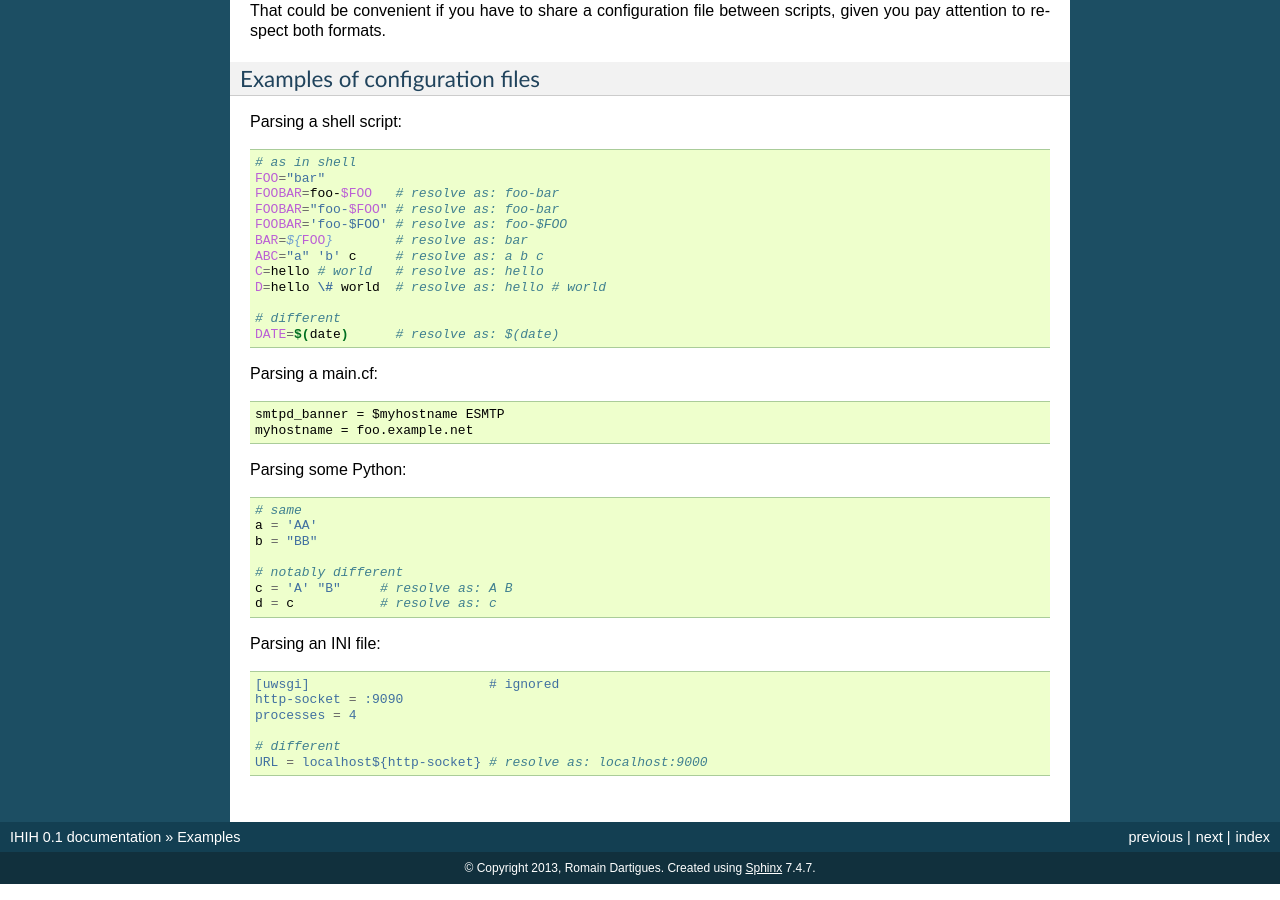
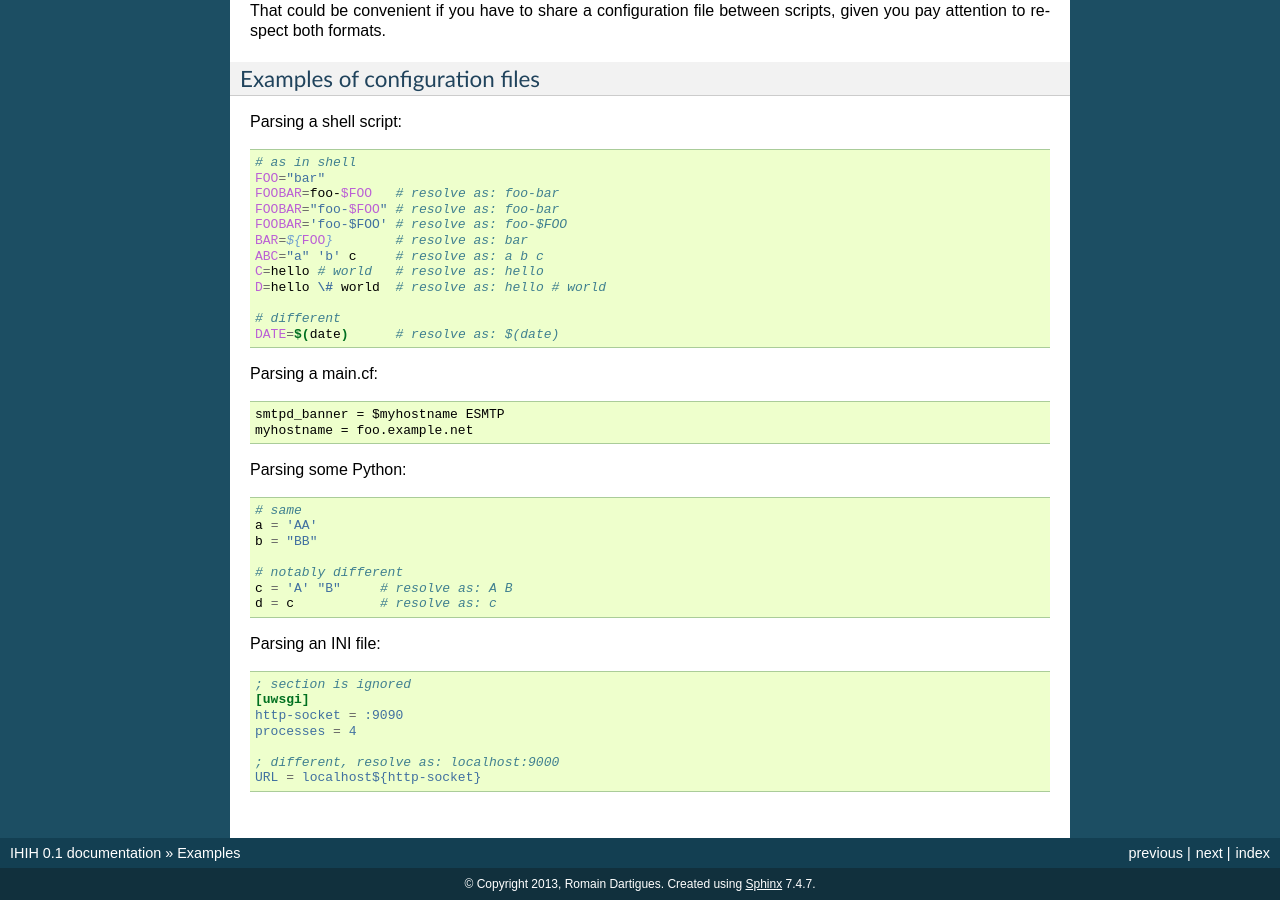
Before and after one commit to romain-dartigues/python-ihih, a Sphinx documentation site: the page built from docs/examples.rst, in a window 1280 px wide and 900 px high, scrolled down 1445 px. Built offline with Sphinx 7.4.7, drawn with Linux system fonts in a browser that asks for light colours.

Commit message:
Minor modifications (no code change)

```diff
--- a/README.rst
+++ b/README.rst
@@ -7,7 +7,8 @@
 
 It try to be flexible and let you alter the syntax by sub-classing it.
 
-More informations can be found in the docs.
+More informations can be found in the docs directory or
+`online <https://p0d.org/python-ihih/>`_.
 
 Features
 ########
--- a/docs/examples.rst
+++ b/docs/examples.rst
@@ -10,7 +10,7 @@
 
 Missing files are silently ignored.
 
-.. code:: python
+.. code-block:: python
 
    from ihih import IHIH
 
@@ -30,7 +30,7 @@
 
 Assuming `conf` is a :class:`~ihih.IHIH` instance.
 
-.. code:: python
+.. code-block:: python
 
    # reload on SIGHUP
    import signal
@@ -88,7 +88,7 @@
 
 Parsing a shell script:
 
-.. code:: bash
+.. code-block:: bash
 
    # as in shell
    FOO="bar"
@@ -103,16 +103,14 @@
    # different
    DATE=$(date)      # resolve as: $(date)
 
-Parsing a main.cf:
-
-.. code::
+Parsing a main.cf::
 
    smtpd_banner = $myhostname ESMTP
    myhostname = foo.example.net
 
 Parsing some Python:
 
-.. code:: python
+.. code-block:: python
 
    # same
    a = 'AA'
@@ -124,11 +122,12 @@
 
 Parsing an INI file:
 
-.. code:: ini
+.. code-block:: ini
 
-   [uwsgi]                       # ignored
+   ; section is ignored
+   [uwsgi]
    http-socket = :9090
    processes = 4
 
-   # different
-   URL = localhost${http-socket} # resolve as: localhost:9000
+   ; different, resolve as: localhost:9000
+   URL = localhost${http-socket}
--- a/setup.py
+++ b/setup.py
@@ -18,7 +18,8 @@
 	author='Romain Dartigues',
 	license='BSD 3-Clause License',
 	keywords='conf config configuration parser',
-	url='https://github.com/romain-dartigues/python-ihih',
+	url='https://p0d.org/python-ihih/',
+	download_url='https://github.com/romain-dartigues/python-ihih',
 	classifiers=(
 		'Development Status :: 4 - Beta',
 		'Environment :: Plugins',
```
Also changed, not shown: docs/BUGS.rst (+5 -3 lines), 1 other file.
